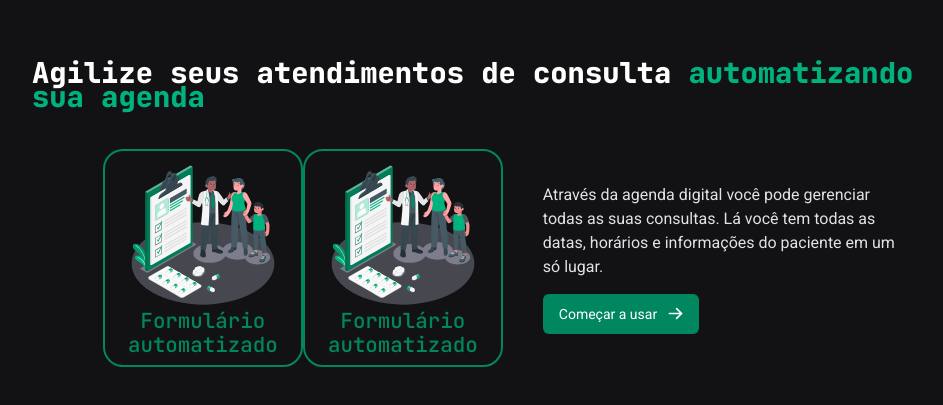
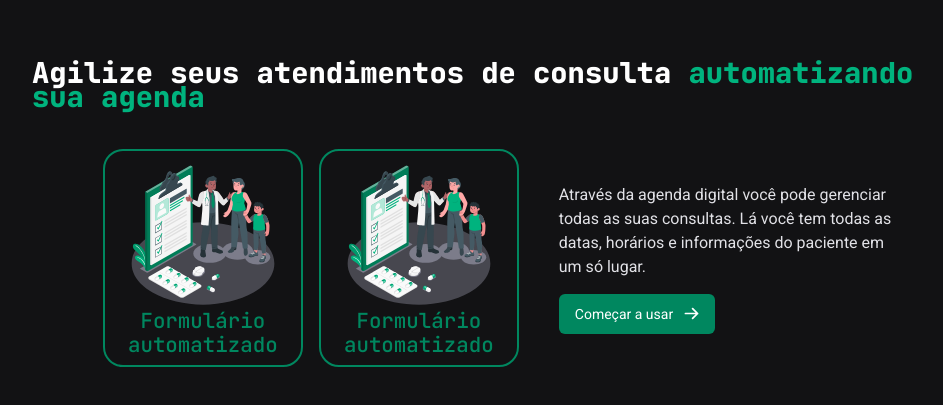
Before and after one commit to anest-on/aneston, a Next.js app: page / in a window 1280 px wide. Shown: the part 986-1391 px from the top of the page, without its empty margins (136-1079 px from the left). Built offline with nearby package versions, Linux system fonts and the light colour scheme.

Commit message:
mt button home

```diff
--- a/src/app/page.tsx
+++ b/src/app/page.tsx
@@ -58,10 +58,10 @@ export default function Home() {
             </b>
           </h2>
           <div className="pt-10 flex flex-row max-w-[85%] items-center ">
-            <div className="flex w-full justify-between ">
+            <div className="flex w-full">
               <Button
                 variant={'outline'}
-                className={`${jetBrainsMono.className} text-[1.3rem] flex flex-col h-full rounded-[20px] border-[2px] w-[200px]`}
+                className={`${jetBrainsMono.className} text-[1.3rem] flex flex-col h-full rounded-[20px] border-[2px] w-[200px] mr-4`}
               >
                 <Image
                   src={formAutomatizado}
```
